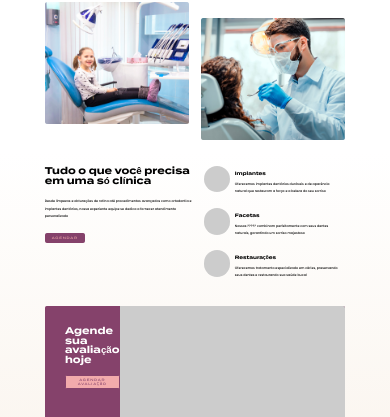
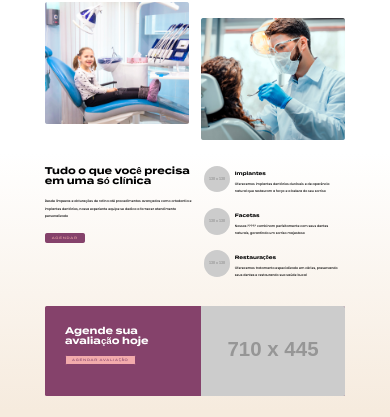
Before and after one commit to Marcelo2502/mb-odontologia, a website built with Parcel: page index.html in a window 390 px wide. Shown: the part 906-1323 px from the top of the page. Built offline with nearby package versions, Linux system fonts and the light colour scheme; placeholder pictures from the web are drawn by us.

Commit message:
adjusting image responsiveness and width bug

```diff
--- a/src/styles/components/booking.scss
+++ b/src/styles/components/booking.scss
@@ -39,5 +39,6 @@
 
     &__image{
         display: block;
+        width: 48%;
     }
 }
--- a/src/styles/components/hero.scss
+++ b/src/styles/components/hero.scss
@@ -1,6 +1,6 @@
 .hero {
     background-image: linear-gradient(to bottom, $color-terciary, $color-quaternary);
-    width: 100vw;
+    width: 100%;
 
     &__container {
         height: 100vh;
--- a/src/styles/components/service.scss
+++ b/src/styles/components/service.scss
@@ -1,7 +1,7 @@
 .service{
     grid-template-columns: vw(840);
     background-image: linear-gradient(to top, $color-terciary, $color-white);
-    width: 100vw;
+    width: 100%;
     padding-bottom: 1px;
 
     padding-top: $spacing-xxl;
@@ -59,5 +59,10 @@
         border-radius: 50%;
         overflow: hidden;
         flex-shrink: 0;
+
+        img {
+            display: block;
+            width: 100%;
+        }
     }
 }
```
